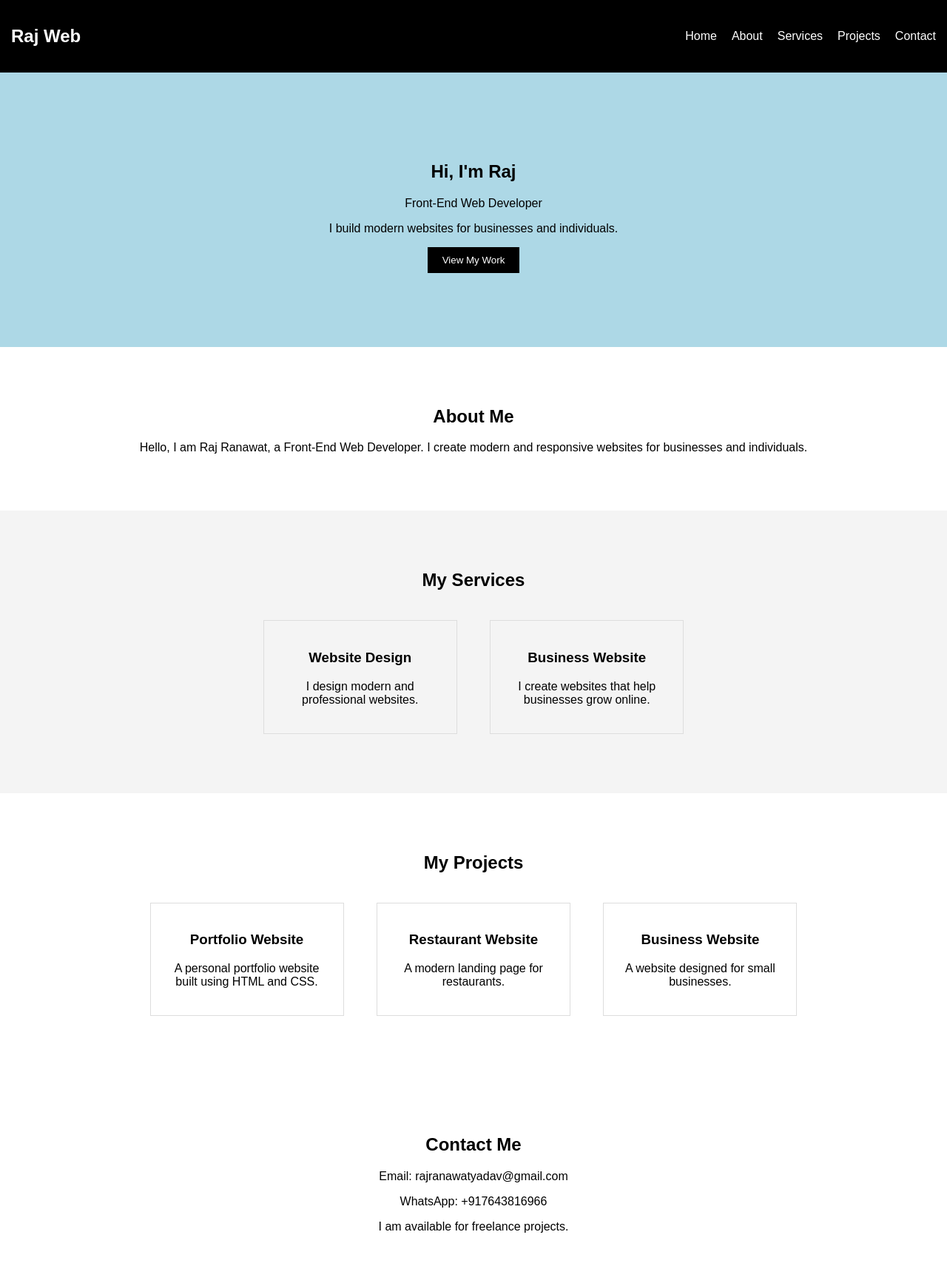
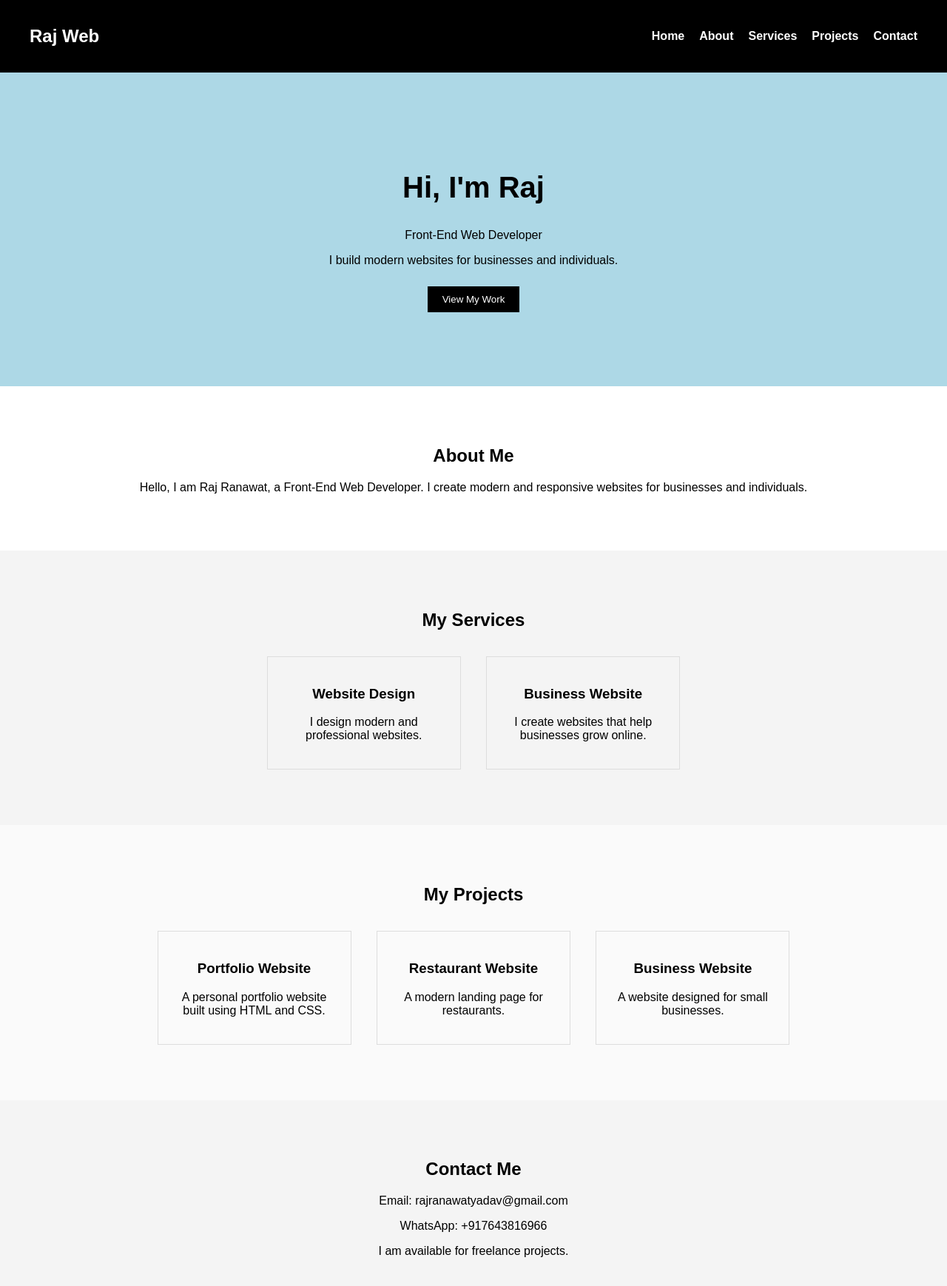
Before and after one commit to rajranawatyadav-afk/raj-website, a plain HTML site: page index.html in a window 1280 px wide. Shown: the whole page at 74% size. Drawn offline with Linux system fonts and the light colour scheme.

Commit message:
Update style.css

```diff
--- a/style.css
+++ b/style.css
@@ -13,7 +13,7 @@ justify-content:space-between;
 align-items:center;
 background:black;
 color:white;
-padding:15px;
+padding:15px 40px;
 }
 
 nav ul{
@@ -25,13 +25,17 @@ gap:20px;
 nav ul li a{
 color:white;
 text-decoration:none;
+font-weight:bold;
 }
 
 .hero{
 text-align:center;
 padding:100px;
 background:lightblue;
-animation: fadeIn 2s;
+}
+
+.hero h1{
+font-size:40px;
 }
 
 button{
@@ -40,9 +44,10 @@ background:black;
 color:white;
 border:none;
 cursor:pointer;
+margin-top:10px;
 }
 
-.about, .services, .contact, .projects{
+.about, .services, .projects, .contact{
 padding:60px;
 text-align:center;
 }
@@ -52,41 +57,40 @@ background:#f4f4f4;
 }
 
 .service-box{
-margin:20px;
-padding:20px;
-border:1px solid #ddd;
 display:inline-block;
 width:220px;
+padding:20px;
+margin:15px;
+border:1px solid #ddd;
+}
+
+.projects{
+background:#fafafa;
 }
 
 .project-box{
 display:inline-block;
-margin:20px;
+width:220px;
 padding:20px;
+margin:15px;
 border:1px solid #ddd;
-width:220px;
 }
 
-.whatsapp{
+.contact{
+background:#f4f4f4;
+}
+
+/* WhatsApp Button */
+
+.whatsapp-button{
 position:fixed;
 bottom:20px;
 right:20px;
-background:green;
+background:#25D366;
 color:white;
-padding:15px;
-border-radius:50px;
+padding:12px 20px;
+border-radius:30px;
 text-decoration:none;
+font-weight:bold;
+box-shadow:0 4px 10px rgba(0,0,0,0.3);
 }
-
-/* Animation */
-
-@keyframes fadeIn{
-from{
-opacity:0;
-transform: translateY(20px);
-}
-to{
-opacity:1;
-transform: translateY(0);
-}
-}
```
